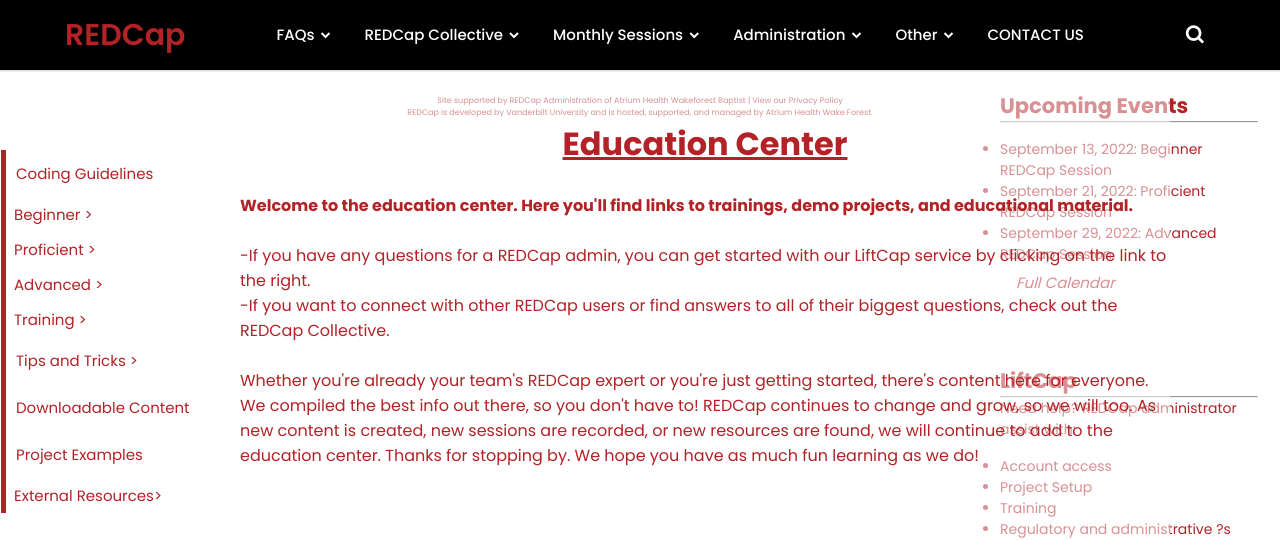
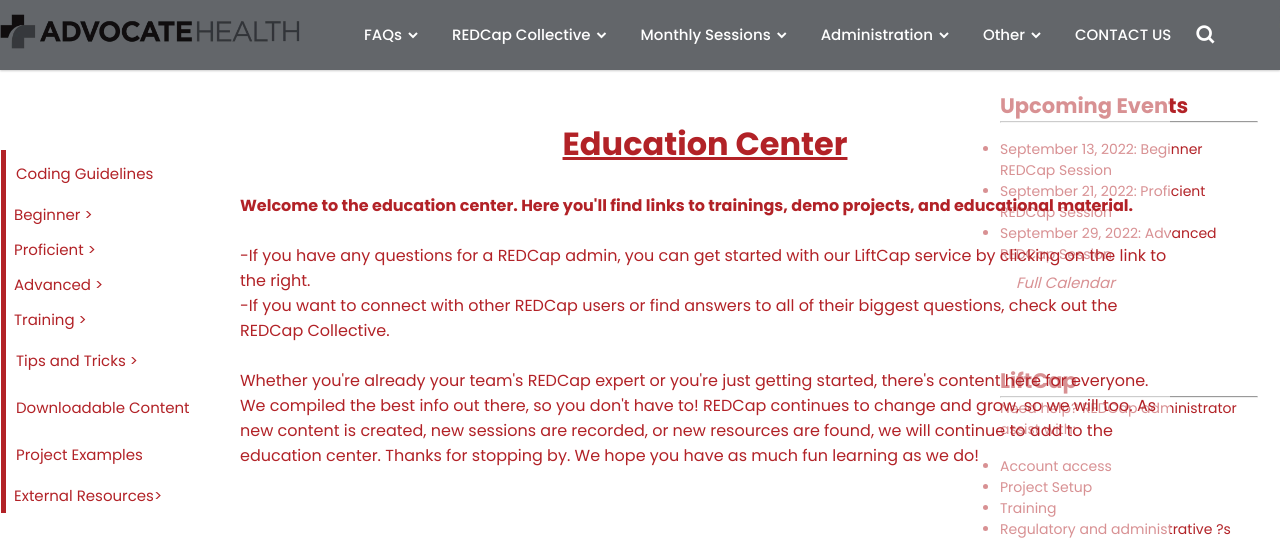
Before and after one commit to capitana-roja/Education-Site, a PHP site: page /index.php in a window 1280 px wide. Shown: the top 540 px of the page. Run offline with PHP 8.4, Linux system fonts and the light colour scheme.

Commit message:
Commit the changes

```diff
--- a/body.html
+++ b/body.html
@@ -1,5 +1,9 @@
 <!DOCTYPE html>
 <html lang="en" dir="ltr">
+	<head>
+		<meta charset="UTF-8">
+		<meta name="viewport" content="width=device-width, initial-scale=1.0">
+	</head>
 	<body>
 		<!--Navigation bars-->
 		<div>
--- a/footer.html
+++ b/footer.html
@@ -1,11 +1,22 @@
 <!DOCTYPE html>
 <html lang="en" dir="ltr">
+	<head>
+		<meta charset="UTF-8">
+		<meta name="viewport" content="width=device-width, initial-scale=1.0">
+		<link rel="stylesheet" href="styles.css">
+	</head>
+	<body>
+		<div class="content">
 			<br>
 			<br>
 			<br>
 			<br>
 			<br>
-	<footer style="font-size:8px"><center>Site supported by REDCap Administration of Atrium Health Wakeforest Baptist | View our Privacy Policy
-	<br>REDCap is developed by Vanderbilt University and is hosted, supported, and managed by Atrium Health Wake Forest.</center>
+		</div>
+
+		<footer class="footer">
+			Site supported by REDCap Administration of Atrium Health Wake Forest Baptist | View our Privacy Policy<br>
+			REDCap is developed by Vanderbilt University and is hosted, supported, and managed by Atrium Health Wake Forest.
 		</footer>
+	</body>
 </html>
--- a/main_navigation_bar.html
+++ b/main_navigation_bar.html
@@ -2,11 +2,12 @@
 <html>
 	<body>
 		<nav>
+			<div class="logo-right">
+				  <img src="advocatehealth_t.png" alt="logo_1" style="width: 300px;">
+			</div>
 			<div class="main_nav">
-				<i class='bx bx-menu'></i>
-				<div class="logo">
-					<a href="index.php">REDCap</a>
-				</div>
+				<i class='bx bx-menu'>
+				</i>
 				<div class="nav_links">
 					<div class="sidebar-logo">
 						<span class="logo-name">REDCap</span>
@@ -115,6 +116,9 @@
 					</div>
 				</div>
 			</div>
+			<div class="logo-left">
+				<img src="wfsm_t.png" alt="logo_3" style="width:300px;">
+			  </div>
 		</nav>
 	</body>
 </html>
--- a/style.css
+++ b/style.css
@@ -6,8 +6,13 @@
   box-sizing: border-box;
   font-family: "Poppins", sans-serif;
 }
+html, body {
+  height: 100%;
+}
 body {
   min-height: 100vh;
+  display: flex;
+  flex-direction: column;
 }
 nav {
   position: fixed;
@@ -16,10 +21,23 @@ nav {
   width: 100%;
   height: 100%;
   height: 70px;
-  background: #000;
+  background: #63666A;
   box-shadow: 0 1px 2px rgba(0, 0, 0, 0.2);
   z-index: 99;
+  display: flex;
+  align-items:center;
 }
+.content {
+  flex: 1 0 auto;
+}
+
+.footer {
+  font-size: 12px;
+  padding: 10px;
+  text-align: center;
+  background-color: #f2f2f2;
+}
+
 nav .main_nav {
   height: 100%;
   max-width: 1250px;
@@ -860,3 +954,14 @@ body {
   overflow: hidden;
   transition: max-height 0.2s ease-out;
 }
+.logo {
+  display: flex;
+  justify-content: center;
+  align-items: center;
+}
+/*responsive*/
+@media (max-width: 920px) {
+  .nav {
+    padding: 15px 100px;
+  }
+}
```
Also changed, not shown: other parts of style.css (+81 -5 lines). Lines whose indentation alone changed are shown as unchanged.
